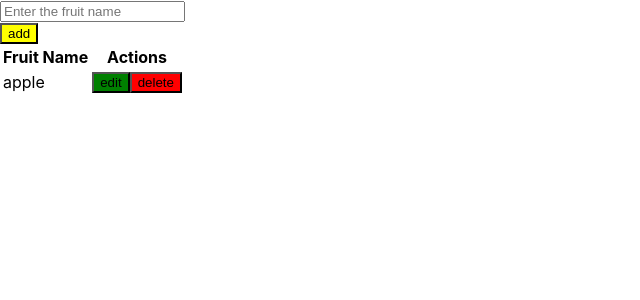
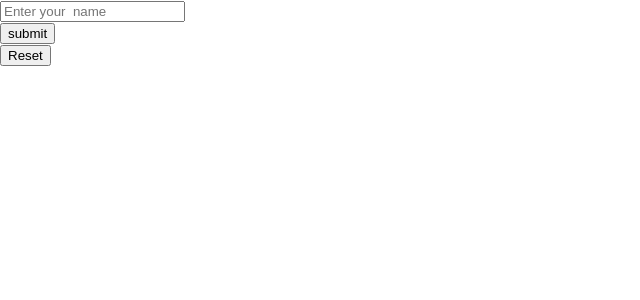
Before and after one commit to MeenaSivakumar/React-Practice, a React (Create React App) app: page / in a window 1280 px wide. Shown: the top 300 px of the page, without its empty margins (0-640 px from the left). Built offline with nearby package versions, Linux system fonts and the light colour scheme.

Commit message:
Rask Completed

```diff
--- a/src/App.tsx
+++ b/src/App.tsx
@@ -3,6 +3,8 @@ import "./App.css";
 import { Counter } from "./Practice/Counter/Counter";
 import { DisplayCounter } from "./Practice/Counter/DisplayCounter";
 import { FruitsListPage } from "./Pages/FruitList/FruitsListPage";
+import { InputForm } from "./Practice/FormHandling/InputForm";
+import { DisplayEmployee } from "./Practice/FormHandling/DisplayEmployee";
 
 
 
@@ -41,7 +43,10 @@ function App() {
      {/* <EffectOnSpecific/> */}
      {/* <UpdateObjectUseEffect/> */}
      {/* <LoginForm/> */}
-     <FruitsListPage/>
+     {/* <FruitsListPage/> */}
+     <InputForm/>
+     {/* <DisplayEmployeeList/> */}
+     {/* <DisplayEmployee/> */}
     </div>
   );
 }
--- /dev/null
+++ b/src/Practice/FormHandling/ChildInput.tsx
@@ -0,0 +1,9 @@
+import { childInputProps } from "./ChildInput.types";
+
+export const ChildInput = ({ref}:childInputProps)=>{
+    return(
+        <div>
+            <input type="text" ref={ref}/>
+        </div>
+    );
+}
--- /dev/null
+++ b/src/Practice/FormHandling/ChildInput.types.ts
@@ -0,0 +1,5 @@
+import React, { Ref } from "react";
+
+export interface childInputProps{
+    ref: React.Ref<HTMLInputElement>
+}
--- /dev/null
+++ b/src/Practice/FormHandling/DisplayEmployee.tsx
@@ -0,0 +1,59 @@
+import { useCallback, useEffect, useMemo, useState } from "react";
+import { EmployeeProps } from "./EmployeeProps.types";
+
+export const DisplayEmployee = () => {
+  // eslint-disable-next-line react-hooks/exhaustive-deps
+  const empList = [
+    { name: "john", role: "Frontend Developer", dep:"Research" },
+    { name: "harry", role: "BackeEnd Developer",dep:"sales"  },
+    { name: "mary", role: "Frontend Developer", dep:"marketing"},
+  ];
+  const [input, setInput] = useState("");
+  const [employeesList, setEmployeesList] = useState<EmployeeProps[]>([]);
+  //   const employeesList = useMemo(() => {
+  //     return empList.filter((e) =>
+  //       e.name.toLowerCase().includes(input)
+  //     );
+  //   }, [input, empList]);
+
+  useEffect(() => {
+    setEmployeesList([...employeesList, ...empList]);
+  }, []);
+  const handleChange = useCallback(
+    (e: any) => {
+      setInput(e.target.value);
+      return setEmployeesList(
+        empList.filter((value) => value.dep.toLowerCase().includes(input))
+      );
+    },
+    [input,empList]
+  );
+
+  return (
+    <div>
+      <input
+        type="text"
+        placeholder="Enter Your Details"
+        onChange={handleChange}
+      />
+      <table border={2}>
+        <thead>
+          <tr>
+            <th>Name</th>
+            <th>role</th>
+            <th>Dep</th>
+          </tr>
+        </thead>
+        <tbody>
+          {employeesList.map((employee, index) => (
+            <tr key={index}>
+              <td>{employee.name}</td>
+              <td>{employee.role}</td>
+              <td>{employee.dep}</td>
+            </tr>
+          ))}
+        </tbody>
+      </table>
+    </div>
+  );
+};
--- /dev/null
+++ b/src/Practice/FormHandling/EmployeeProps.types.ts
@@ -0,0 +1,5 @@
+export interface EmployeeProps{
+    name:string;
+    role:string;
+    dep:string;
+}
--- /dev/null
+++ b/src/Practice/FormHandling/Form.types.ts
@@ -0,0 +1,3 @@
+export interface SubmitFormProps{
+    onSubmit:()=>void;
+}
--- /dev/null
+++ b/src/Practice/FormHandling/InputForm.tsx
@@ -0,0 +1,50 @@
+import { useEffect, useImperativeHandle, useRef, useState } from "react";
+import { Button } from "../ReusableBuuton";
+import { SubmitForm } from "./SubmitForm";
+import { ResetForm } from "./ResetForm";
+import { ChildInput } from "./ChildInput";
+
+export const InputForm = ({}) => {
+  const [input, setInput] = useState("");
+  const ref = useRef<HTMLInputElement>(null);
+  const handleSubmit = () => {
+    console.log(input);
+  };
+
+  const handleReset = () => {
+    setInput("");
+  };
+
+  useEffect(() => {
+    if (ref.current) {
+      ref.current.focus();
+    }
+    setTimeout(()=>{ref.current?.blur()},3000)
+  }, []);
+//   useImperativeHandle(ref, () => {
+//     return {
+//       focus() {
+//         if(ref.current)
+//         ref.current?.focus();
+//       },
+
+//     };
+//   }, []);
+  return (
+    <div>
+      <form>
+        <input
+          id="input"
+          type="text"
+          placeholder="Enter your  name"
+          value={input}
+          onChange={(e) => setInput(e.target.value)}
+          ref={ref}
+        />
+      </form>
+      <SubmitForm onSubmit={handleSubmit}  />
+      <ResetForm onReset={handleReset} />
+      {/* <ChildInput ref={ref}/> */}
+    </div>
+  );
+};
--- /dev/null
+++ b/src/Practice/FormHandling/ResetForm.tsx
@@ -0,0 +1,12 @@
+import { FormProps } from "react-router-dom";
+type props ={
+    onReset:()=>void;
+}
+export const ResetForm = ({onReset}:props)=>{
+
+    return(
+        <div>
+            <button type="reset" onClick={onReset}>Reset</button>
+        </div>
+    );
+}
--- /dev/null
+++ b/src/Practice/FormHandling/SubmitForm.tsx
@@ -0,0 +1,11 @@
+import { SubmitFormProps } from "./Form.types";
+
+
+export const SubmitForm = ({onSubmit}:SubmitFormProps)=>{
+    return(
+        <div>
+
+            <button type="submit" onClick={onSubmit}>submit</button>
+        </div>
+    );
+}
```
